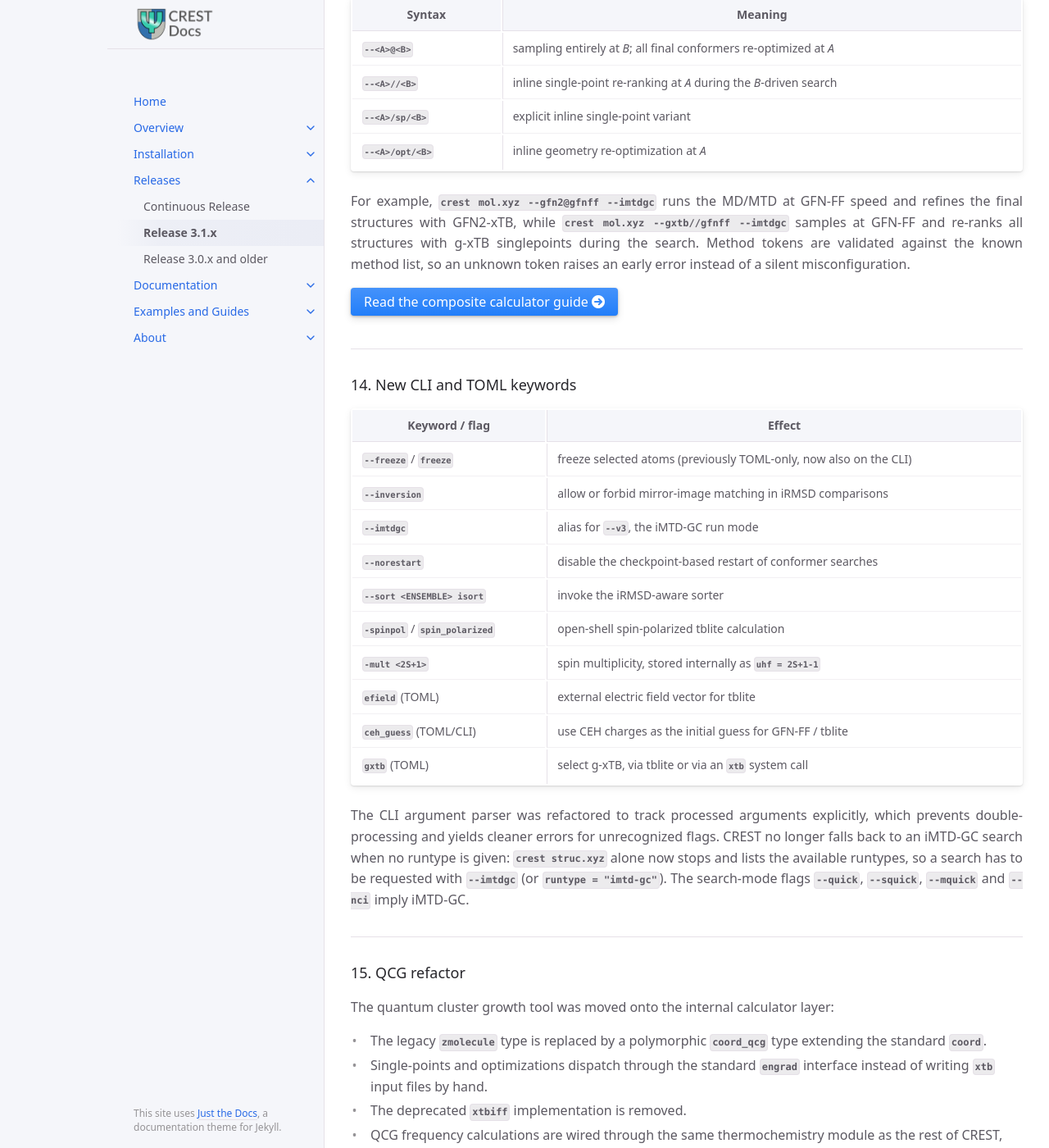
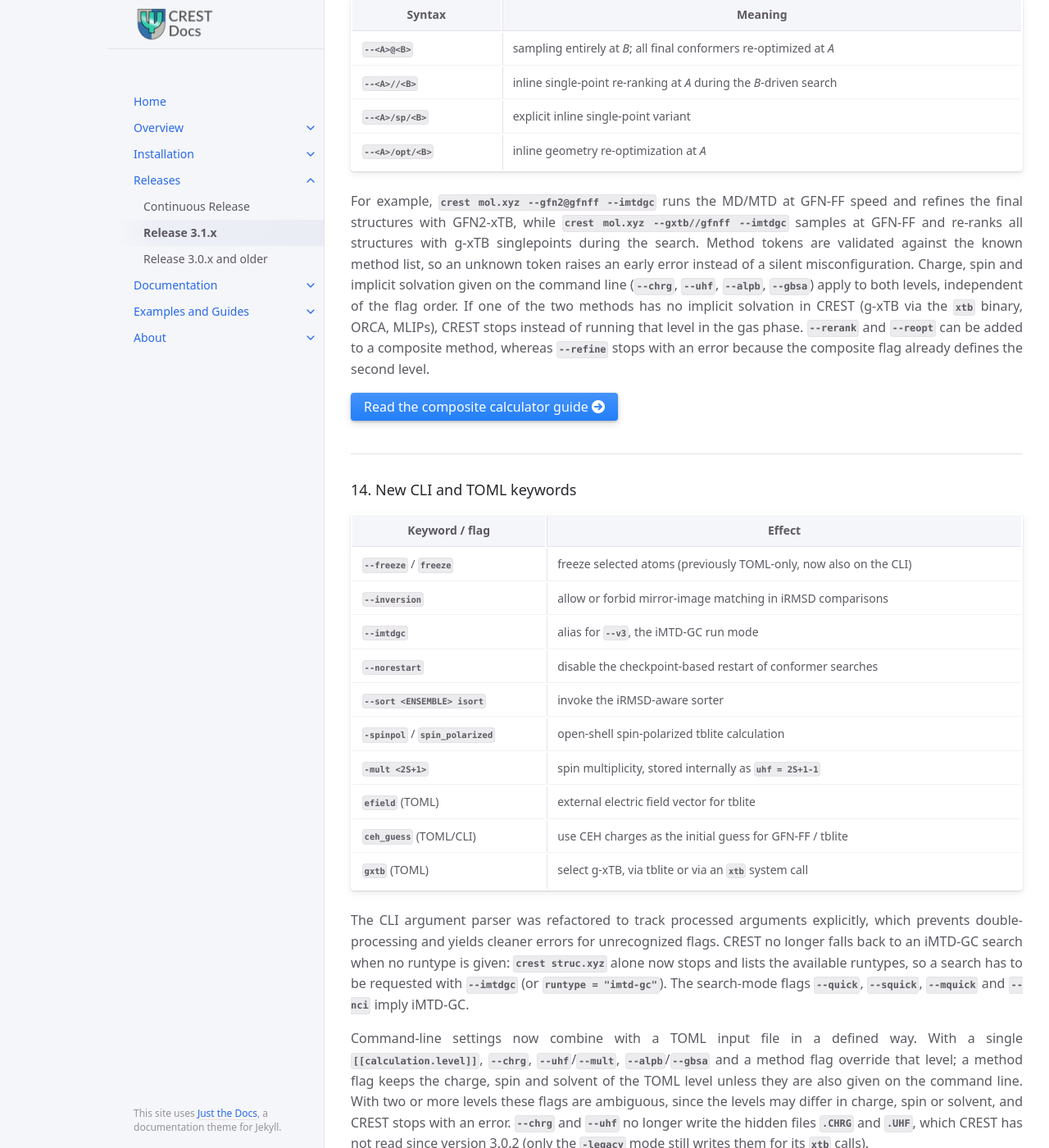
Before and after one commit to crest-lab/crest-docs, a Jekyll site: the page built from page/releases/release_current.md, in a window 1280 px wide and 1400 px high, scrolled down 6647 px. Shown: the whole window at 82% size. Built offline with Jekyll 4.4.1, drawn with Linux system fonts in a browser that asks for light colours.

Commit message:
Describe CLI and composite level settings in the release notes

```diff
--- a/page/releases/release_current.md
+++ b/page/releases/release_current.md
@@ -288,6 +288,12 @@ refines the final structures with GFN2-xTB, while `crest mol.xyz --gxtb//gfnff -
 samples at GFN-FF and re-ranks all structures with g-xTB singlepoints during the search.
 Method tokens are validated against the known method list, so an unknown token raises an
 early error instead of a silent misconfiguration.
+Charge, spin and implicit solvation given on the command line (`--chrg`, `--uhf`, `--alpb`,
+`--gbsa`) apply to both levels, independent of the flag order.
+If one of the two methods has no implicit solvation in CREST (g-xTB via the `xtb` binary,
+ORCA, MLIPs), CREST stops instead of running that level in the gas phase.
+`--rerank` and `--reopt` can be added to a composite method, whereas `--refine` stops with an
+error because the composite flag already defines the second level.
 {: .text-justify }
 
 [Read the composite calculator guide {{ site.data.icons.aright }}]({{site.baseurl}}/page/examples/composite.html){: .btn .btn-blue }
@@ -315,6 +321,16 @@ CREST no longer falls back to an iMTD-GC search when no runtype is given:
 `crest struc.xyz` alone now stops and lists the available runtypes, so a search has to be
 requested with `--imtdgc` (or `runtype = "imtd-gc"`).
 The search-mode flags `--quick`, `--squick`, `--mquick` and `--nci` imply iMTD-GC.
+{: .text-justify }
+
+Command-line settings now combine with a TOML input file in a defined way.
+With a single `[[calculation.level]]`, `--chrg`, `--uhf`/`--mult`, `--alpb`/`--gbsa` and a
+method flag override that level; a method flag keeps the charge, spin and solvent of the TOML
+level unless they are also given on the command line.
+With two or more levels these flags are ambiguous, since the levels may differ in charge,
+spin or solvent, and CREST stops with an error.
+`--chrg` and `--uhf` no longer write the hidden files `.CHRG` and `.UHF`, which CREST has not
+read since version 3.0.2 (only the `-legacy` mode still writes them for its `xtb` calls).
 {: .text-justify }
 
 ---
```
